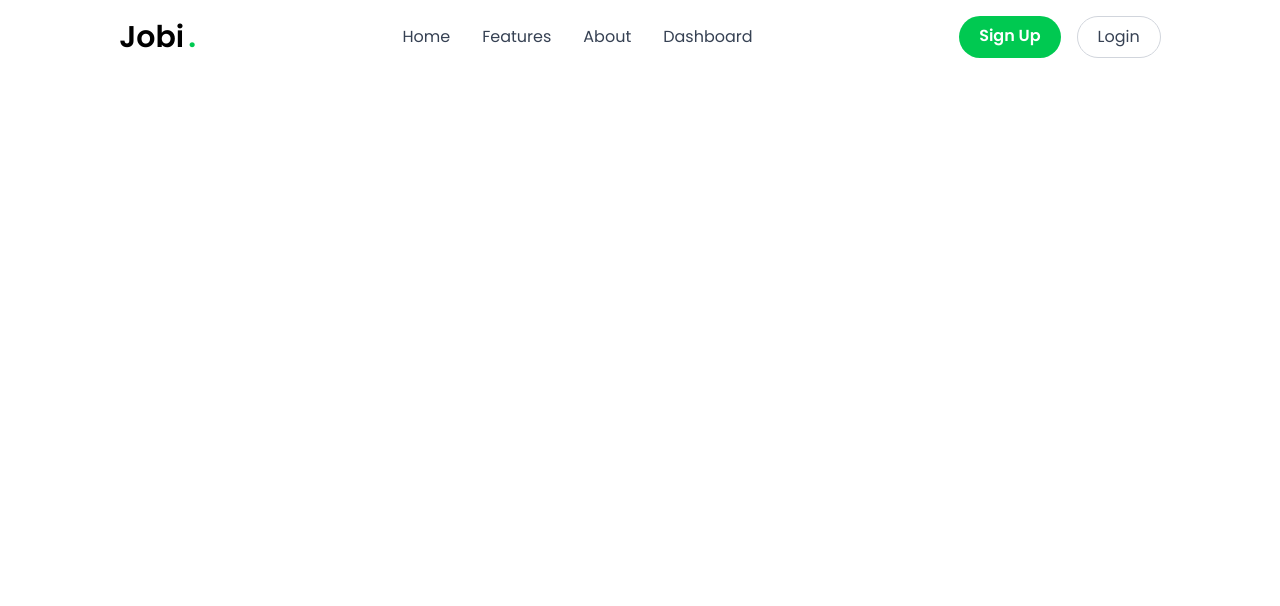
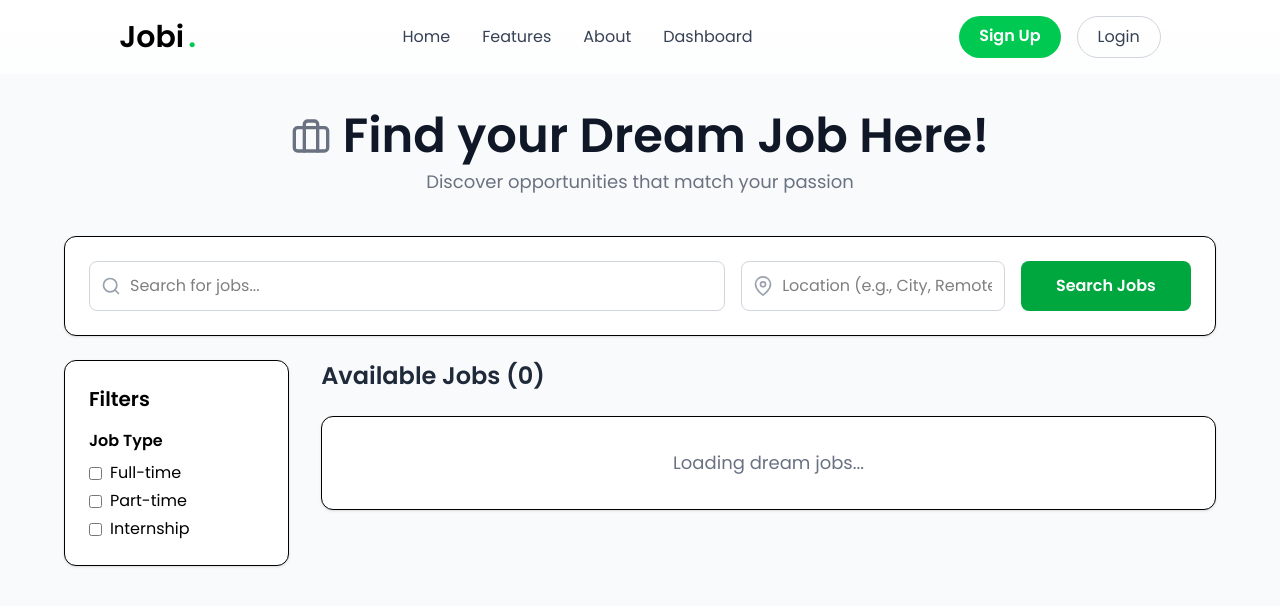
Before and after one commit to tabishmishere/Job-Portal-App, a React (Vite) app: page /user/jobs in a window 1280 px wide. Shown: the top 606 px of the page. Built offline with nearby package versions, Linux system fonts and the light colour scheme.

Commit message:
add jobs code.

```diff
--- a/src/App.jsx
+++ b/src/App.jsx
@@ -12,7 +12,7 @@ import ApplicationOverview from "./admin/ApplicationOverview";
 import Footer from "./components/Footer";
 import Testimonial from "./components/Testimonial";
 import Profile from "./admin/Profile";
-
+import Jobs from "./user/Jobs"
 const AppContent = () => {
   const location = useLocation();
 
@@ -34,6 +34,7 @@ const AppContent = () => {
         <Route path="/admin/all-applicants" element={<ApplicationOverview />} />
         <Route path="/admin/add-job" element={<AddJob />} />
         <Route path="/admin/profile" element={<Profile />} />
+        <Route path="/user/jobs" element={<Jobs />} />
       </Routes>
 
       {showLandingExtras && (
--- /dev/null
+++ b/src/user/Jobs.jsx
@@ -0,0 +1,140 @@
+import React from "react";
+import { FiMapPin } from "react-icons/fi";
+
+const SearchIcon = ({ className }) => (
+  <svg
+    xmlns="http://www.w3.org/2000/svg"
+    viewBox="0 0 24 24"
+    fill="none"
+    stroke="currentColor"
+    strokeWidth="2"
+    strokeLinecap="round"
+    strokeLinejoin="round"
+    className={className}
+  >
+    <circle cx="11" cy="11" r="8"></circle>
+    <line x1="21" y1="21" x2="16.65" y2="16.65"></line>
+  </svg>
+);
+
+const BriefcaseIcon = ({ className }) => (
+  <svg
+    xmlns="http://www.w3.org/2000/svg"
+    viewBox="0 0 24 24"
+    fill="none"
+    stroke="currentColor"
+    strokeWidth="2"
+    strokeLinecap="round"
+    strokeLinejoin="round"
+    className={className}
+  >
+    <rect x="2" y="7" width="20" height="14" rx="2" ry="2"></rect>
+    <path d="M16 21V5a2 2 0 0 0-2-2h-4a2 2 0 0 0-2 2v16"></path>
+  </svg>
+);
+
+const Jobs = () => {
+  return (
+    <div className="min-h-screen bg-gray-50">
+      {/* Top Navigation Bar */}
+      {/* <header className="flex justify-between items-center p-4 bg-white shadow-md">
+        <p className="text-2xl font-extrabold text-black">
+          Jobi<span className="text-green-500 text-2xl">.</span>
+        </p>
+        <p className="text-gray-600">User ID</p>
+      </header> */}
+
+      {/* Main Content Area */}
+      <main className="p-4 md:p-12">
+        {/* Title and Subtitle Block */}
+        <div className="text-center mb-10 mt-8">
+          <h1 className="text-4xl md:text-5xl font-extrabold text-gray-900 flex items-center justify-center">
+            {/* Gray Briefcase Icon (Inline SVG) */}
+            <BriefcaseIcon className="w-8 h-8 md:w-10 md:h-10 mr-3 text-gray-500" />
+            Find your Dream Job Here!
+          </h1>
+          <p className="text-lg text-gray-500 mt-2">
+            Discover opportunities that match your passion
+          </p>
+        </div>
+
+        {/* Search Bar Container */}
+        <div className="max-w-6xl mx-auto p-6 bg-white rounded-xl border-black border shadow-sm">
+          {/* Grid Layout for 2.5fr : 1fr : 1fr ratio (approximated as 7:3:2 columns).
+            sm: (640px and up): All elements are on a single horizontal row (sm:grid-cols-12)
+          */}
+          <div className="grid grid-cols-1 gap-4 sm:grid-cols-12 sm:gap-4">
+            {/* Job Title/Keyword Input (2.5fr -> sm:col-span-7) */}
+            <div className="relative col-span-1 sm:col-span-7">
+              {/* Gray Search Icon (Inline SVG) */}
+              <SearchIcon className="absolute left-3 top-1/2 transform -translate-y-1/2 w-5 h-5 text-gray-400" />
+              <input
+                type="text"
+                placeholder="Search for jobs..."
+                className="border border-gray-300 rounded-lg p-3 pl-10 w-full focus:outline-none focus:ring-2 focus:ring-green-500 focus:border-green-500 transition duration-150"
+              />
+            </div>
+
+            {/* Location Input (1fr -> sm:col-span-3) */}
+            <div className="relative col-span-1 sm:col-span-3">
+              {/* Gray Location Icon (Inline SVG) */}
+              <FiMapPin className="absolute left-3 top-1/2 transform -translate-y-1/2 w-5 h-5 text-gray-400" />
+              <input
+                type="text"
+                placeholder="Location (e.g., City, Remote, State)"
+                className="border border-gray-300 rounded-lg p-3 pl-10 w-full focus:outline-none focus:ring-2 focus:ring-green-500 focus:border-green-500 transition duration-150"
+              />
+            </div>
+
+            {/* Search Jobs Button (1fr -> sm:col-span-2) */}
+            <button className="col-span-1 sm:col-span-2 bg-green-600 text-white font-semibold py-3 px-8 rounded-lg hover:bg-green-700 transition duration-200 ease-in-out w-full">
+              Search Jobs
+            </button>
+          </div>
+        </div>
+        <br/>
+        <div>
+          {/* 4. Filter and Job List Section (20% / 80% Split) */}
+          <div className="max-w-6xl mx-auto flex flex-col md:flex-row md:space-x-8">
+            {/* Filter Sidebar (20% Width) */}
+            <aside className="md:w-1/5 bg-white p-6 rounded-xl border-black border shadow-sm mb-8 md:mb-0">
+              <h2 className="text-xl font-semibold mb-4">Filters</h2>
+              {/* Filter Options (e.g., Job Type, Experience Level, etc.) */}
+              <div className="space-y-4">
+                <div>
+                  <h3 className="font-semibold mb-2">Job Type</h3>
+                  <div className="space-y-1">
+                    <label className="flex items-center">
+                      <input type="checkbox" className="mr-2" />
+                      Full-time
+                    </label>
+                    <label className="flex items-center">
+                      <input type="checkbox" className="mr-2" />
+                      Part-time
+                    </label>
+                    <label className="flex items-center">
+                      <input type="checkbox" className="mr-2" />
+                      Internship
+                    </label>
+                  </div>
+                </div>
+                {/* Additional filters can be added here */}
+              </div>
+            </aside>
+            {/* Job Listings Area (80% Width) */}
+            <section className="md:w-4/5">
+              <h2 className="text-2xl font-bold text-gray-800 mb-6">
+                Available Jobs (0)
+              </h2>
+              <div className="text-center p-8 bg-white rounded-xl border-black border shadow-sm">
+                <p className="text-lg text-gray-500">Loading dream jobs...</p>
+              </div>
+            </section>
+          </div>
+        </div>
+      </main>
+    </div>
+  );
+};
+
+export default Jobs;
```
